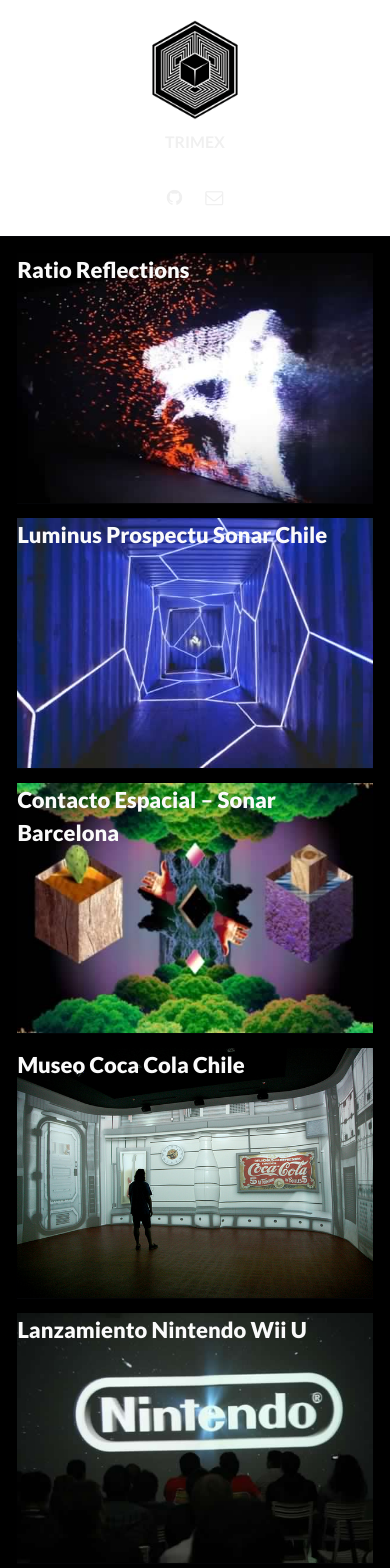
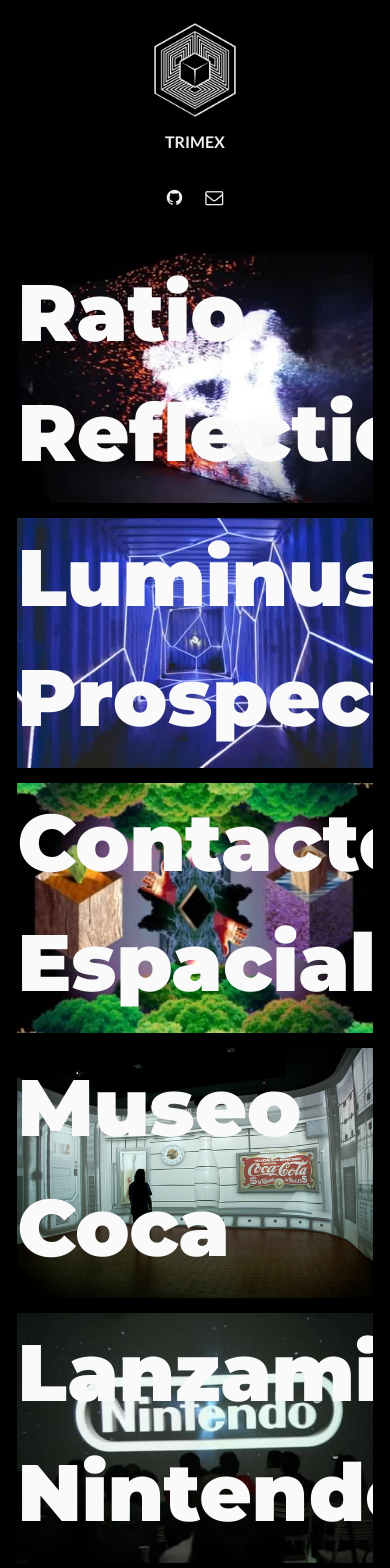
Before and after one commit to trimexcrew/trimexcrew.github.io, a Jekyll site: the page built from index.html, in a window 390 px wide. Shown: the top 1568 px of the page. Built offline with Jekyll 4.4.1, drawn with Linux system fonts in a browser that asks for light colours; the list of posts is cut into pages by our own code.

Commit message:
modificaciones a CSS y SCSS para tener paralax y cajas horizontales

```diff
--- a/assets/css/main.css
+++ b/assets/css/main.css
@@ -923,8 +923,6 @@
 }
 
 .galery {
-  width: 80%;
-  max-width: 1000px;
   padding-top: 15px;
   margin-top: 20px;
   margin-left: auto;
@@ -944,13 +942,8 @@
   max-height: 200px;
 }
 
-.galery_thumb img {
-  padding: 10px;
-}
-
 .post-content img {
   width: 100%;
-  max-width: 600px;
   margin: auto;
 }
 
@@ -1128,7 +1121,7 @@
 }
 
 .post {
-  width: 25%;
+  width: 100%;
   min-width: 250px;
   min-height: 250px;
   height: 250px;
@@ -1147,36 +1140,28 @@
           align-items: stretch;
   background: #000000;
   overflow: hidden;
-  -webkit-transition: all .3s ease;
-  -o-transition: all .3s ease;
-  transition: all .3s ease;
-  -webkit-box-shadow: 0 1px 1px 0 rgba(31, 35, 46, 0.15);
-          box-shadow: 0 1px 1px 0 rgba(31, 35, 46, 0.15);
+  background-attachment: fixed;
+  background-position: center;
+  background-repeat: no-repeat;
   -webkit-background-size: cover;
           background-size: cover;
-  background-position: 50% 50%;
 }
 
-.post:hover {
-  -webkit-transform: translate(0px, -2px);
-      -ms-transform: translate(0px, -2px);
-          transform: translate(0px, -2px);
-  -webkit-box-shadow: 0 15px 45px -10px rgba(10, 16, 34, 0.2);
-          box-shadow: 0 15px 45px -10px rgba(10, 16, 34, 0.2);
+.post .post-content .post-date {
+  font-family: 'Lato', sans-serif;
+  font-weight: 100;
+  font-size: 80px;
 }
 
-.post .post-content {
-  width: 70%;
-}
-
-.post .post-content .post-date,
 .post .post-content .post-words {
   font-size: 12px;
 }
 
 .post .post-content .post-title {
+  font-family: 'Montserrat', sans-serif;
+  text-decoration: none;
   margin: 0 0 10px;
-  font-size: 22px;
+  font-size: 80px;
   font-weight: 900;
   color: #fafafa;
 }
@@ -1423,9 +1408,7 @@
             justify-content: space-between;
     width: 100%;
     padding: 10px;
-    background-color: #ffffff;
-    -webkit-box-shadow: 0 1px 1px 0 rgba(31, 35, 46, 0.15);
-            box-shadow: 0 1px 1px 0 rgba(31, 35, 46, 0.15);
+    background-color: #000000;
   }
   .sidebar footer {
     margin-bottom: 10px;
--- a/assets/css/scss/_media.scss
+++ b/assets/css/scss/_media.scss
@@ -31,13 +31,11 @@
     justify-content: space-between;
     width: 100%;
     padding: 10px;
-    background-color: #ffffff;
-    box-shadow: 0 1px 1px 0 rgba(31, 35, 46, .15);
-
+    background-color: $background;
+    // box-shadow: 0 1px 1px 0 rgba(31, 35, 46, .15);
     footer {
       margin-bottom: 10px;
     }
-
   }
   .about {
     text-align: center;
```
Also changed, not shown: assets/css/scss/main.scss (+4 -4 lines), assets/css/scss/parts/_home-page.scss (+32 -13 lines).
